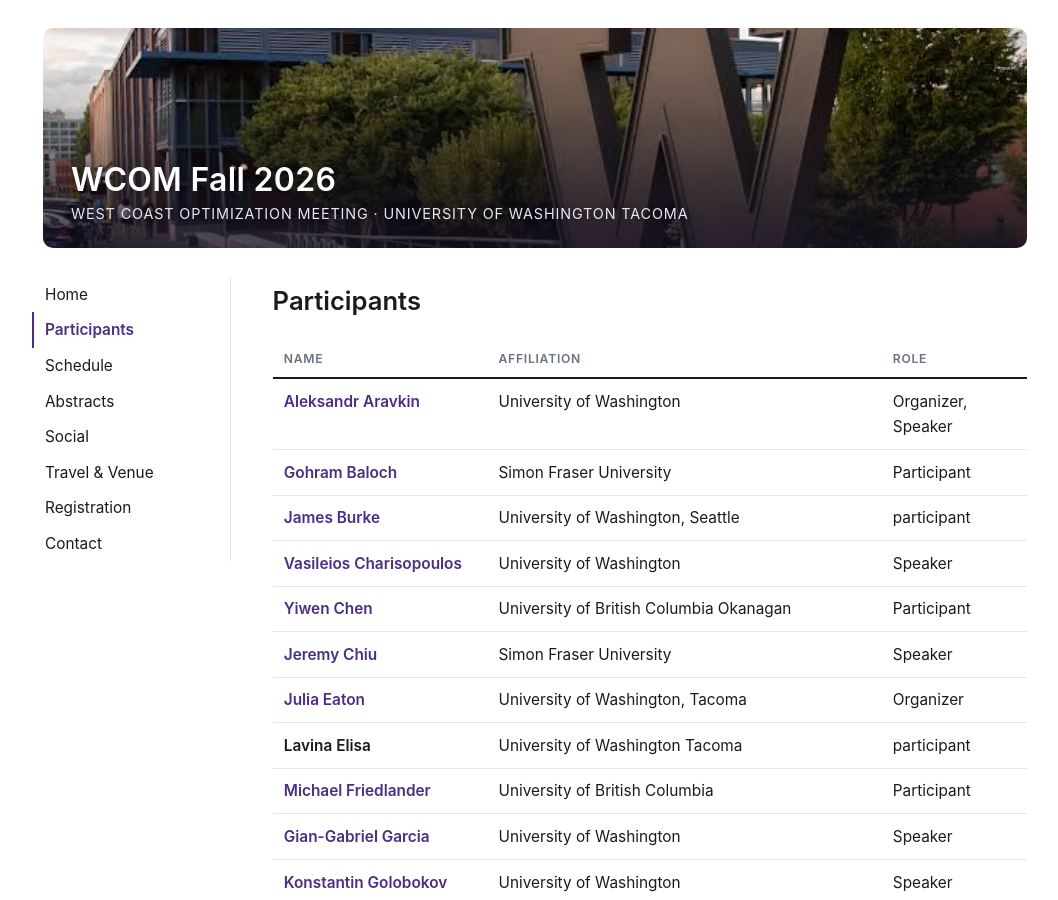
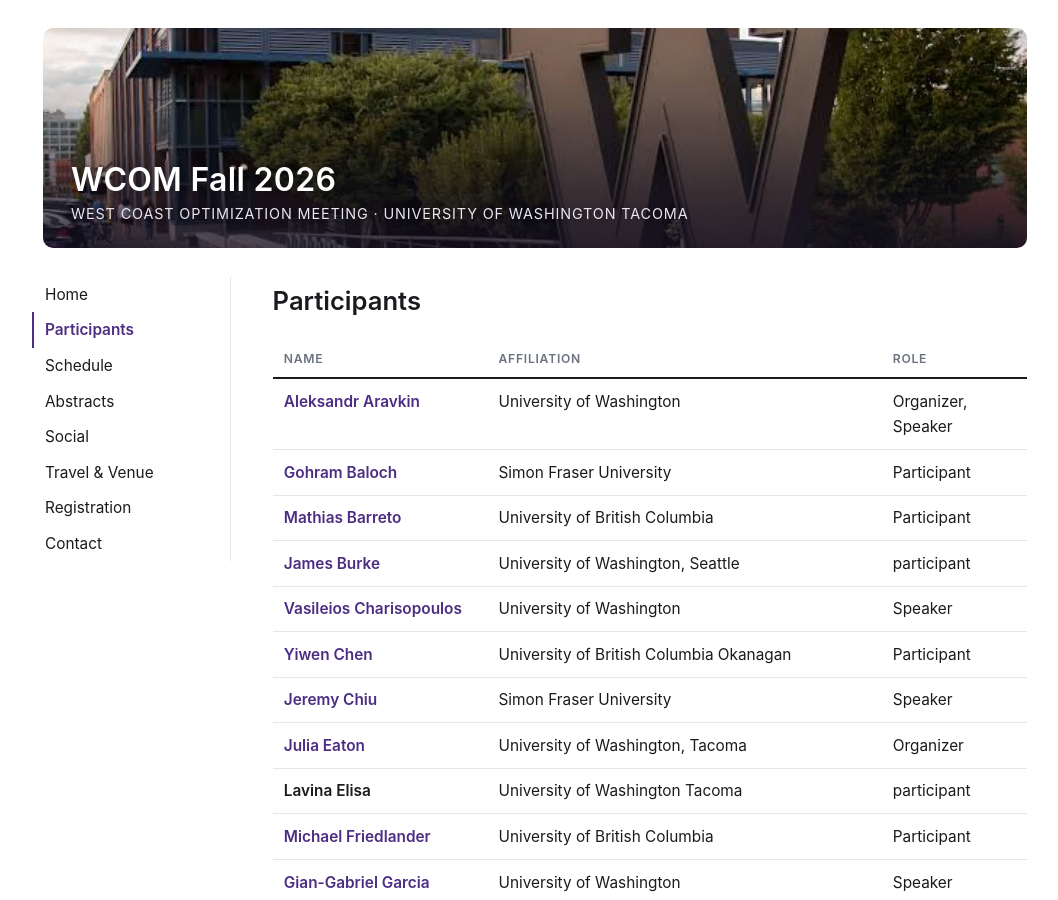
Before and after one commit to jreaton/wcom2026, a Jekyll site: the page built from _pages/participants.md, in a window 1280 px wide and 900 px high. Shown: the whole window, without its empty margins (105-1163 px from the left). Built offline with Jekyll 4.4.1, drawn with Linux system fonts in a browser that asks for light colours.

Commit message:
Update participants.yml

```diff
--- a/_data/participants.yml
+++ b/_data/participants.yml
@@ -23,187 +23,195 @@
   role: "Participant"
   url: "https://www.sfu.ca/math/research/cords.html"
 
+
 #3
+- name: "Mathias Barreto"
+  affiliation: "University of British Columbia"
+  role: "Participant"
+  url: "https://www.math.ubc.ca/user/4284"
+
+
+#4
 - name: "James Burke"
   affiliation: "University of Washington, Seattle"
   role: "participant"
   url: "https://sites.math.washington.edu//~burke/"
 
-#4
+#5
 - name: "Vasileios Charisopoulos"
   affiliation: "University of Washington"
   role: "Speaker"
   url: "https://people.ece.uw.edu/vasilis/index.html"
 
-#5
+#6
 - name: "Yiwen Chen"
   affiliation: "University of British Columbia Okanagan"
   role: "Participant"
   url: "https://www.yiwenchen.me/"
 
-#6
+#7
 - name: "Jeremy Chiu"
   affiliation: "Simon Fraser University"
   role: "Speaker"
   url: "https://www.sfu.ca/gradstudies/life-community/people-research/profiles/sci/2026/jeremy-chiu.html"
 
-#7
+#8
 - name: "Julia Eaton"
   affiliation: "University of Washington, Tacoma"
   role: "Organizer"
   url: "https://faculty.washington.edu/jreaton/"
 
-#8
+#9
 - name: "Lavina Elisa"
   affiliation: "University of Washington Tacoma"
   role: "participant"
   url: ""
 
-#9
+#10
 - name: "Michael Friedlander"
   affiliation: "University of British Columbia"
   role: "Participant"
   url: "https://friedlander.io/"
 
-#10
+#11
 - name: "Gian-Gabriel Garcia"
   affiliation: "University of Washington"
   role: "Speaker"
   url: "https://ise.washington.edu/facultyfinder/gian-gabriel-palaci-garcia"
 
-#11
+#12
 - name: "Konstantin Golobokov"
   affiliation: "University of Washington"
   role: "Speaker"
   url: "https://kogolobo.github.io/"
 
-#12
+#13
 - name: "Adoura Greene"
   affiliation: "University of Washington Tacoma"
   role: "Participant"
   url: ""
 
-#13
+#14
 - name: "Warren Hare"
   affiliation: "University of British Columbia Okanagan"
   role: "Participant"
   url: "https://cmps.ok.ubc.ca/about/contact/warren-hare/"
 
-#14
+#15
 - name: "Thomas Humphries"
   affiliation: "University of Washington Bothell"
   role: "Speaker"
   url: "https://www.uwb.edu/faculty/thomas-humphries/"
 
-#15
+#16
 - name: "Elijah Immer"
   affiliation: "University of Washington Tacoma"
   role: "Participant"
   url: ""
 
-#16
+#17
 - name: "Abby Johnson"
   affiliation: "University of Washington Tacoma"
   role: "Participant"
   url: ""
 
-#17
+#18
 - name: "Tanmaya Karmarkar"
   affiliation: "University of British Columbia"
   role: "Participant"
   url: ""
 
-#18
+#19
 - name: "Amaan Khan"
   affiliation: "University of British Columbia Okanagan"
   role: "Participant"
   url: ""
 
-#19
+#20
 - name: "Milagros Loreto"
   affiliation: "University of Washington Bothell"
   role: "Speaker"
   url: "https://www.uwb.edu/faculty/milagros-loreto/"
 
-#20
+#21
 - name: "Shan Liu"
   affiliation: "University of Washington"
   role: "Speaker"
   url: "https://ise.washington.edu/facultyfinder/shan-liu"
 
-#21
+#22
 - name: "Zhaosong Lu"
   affiliation: "University of Minnesota"
   role: "Speaker"
   url: "https://zhaosong-lu.github.io/"
 
-#22
+#23
 - name: "Yves Lucet"
   affiliation: "University of British Columbia Okanagan"
   role: "Speaker"
   url: "https://cmps.ok.ubc.ca/about/contact/yves-lucet/"
 
-#23
+#24
 - name: "Rebecca Miller"
   affiliation: "University of Washington"
   role: "Participant"
   url: ""
 
-#24
+#25
 - name: "Alexander (Sandy) Rutherford"
   affiliation: "Simon Fraser University"
   role: "Participant"
   url: "https://www.sfu.ca/csmg/people.html"
 
-#25
+#26
 - name: "Matthew S. Scott"
   affiliation: "University of British Columbia"
   role: "Speaker"
   url: ""
 
-#26
+#27
 - name: "Jalina Sison"
   affiliation: "University of Washington Tacoma"
   role: "participant"
   url: ""
 
-#27
+#28
 - name: "Joanne Song"
   affiliation: "University of Washington Tacoma"
   role: "Participant"
   url: ""
 
-#28
+#29
 - name: "Cobalt Stamey"
   affiliation: "University of Washington Tacoma"
   role: "Participant"
   url: ""
 
-#29
+#30
 - name: "Ana Torres"
   affiliation: "University of Washington Tacoma"
   role: "Participant"
   url: ""
 
-#30
+#31
 - name: "Devyn Vargas"
   affiliation: "University of Washington Tacoma"
   role: "Participant"
   url: ""
 
-#31
+#32
 - name: "Amy Wiebe"
   affiliation: "University of British Columbia Okanagan"
   role: "Participant"
   url: "https://cmps.ok.ubc.ca/about/contact/amy-wiebe/"
 
-#32
+#33
 - name: "Pengcheng Xie"
   affiliation: "Lawrence Berkeley National Laboratory & University of California"
   role: "Participant"
   url: "https://pxie98.github.io/"
 
-#33
+#34
 - name: "Julia Young"
   affiliation: "University of Washington Tacoma"
   role: "Participant"
```
